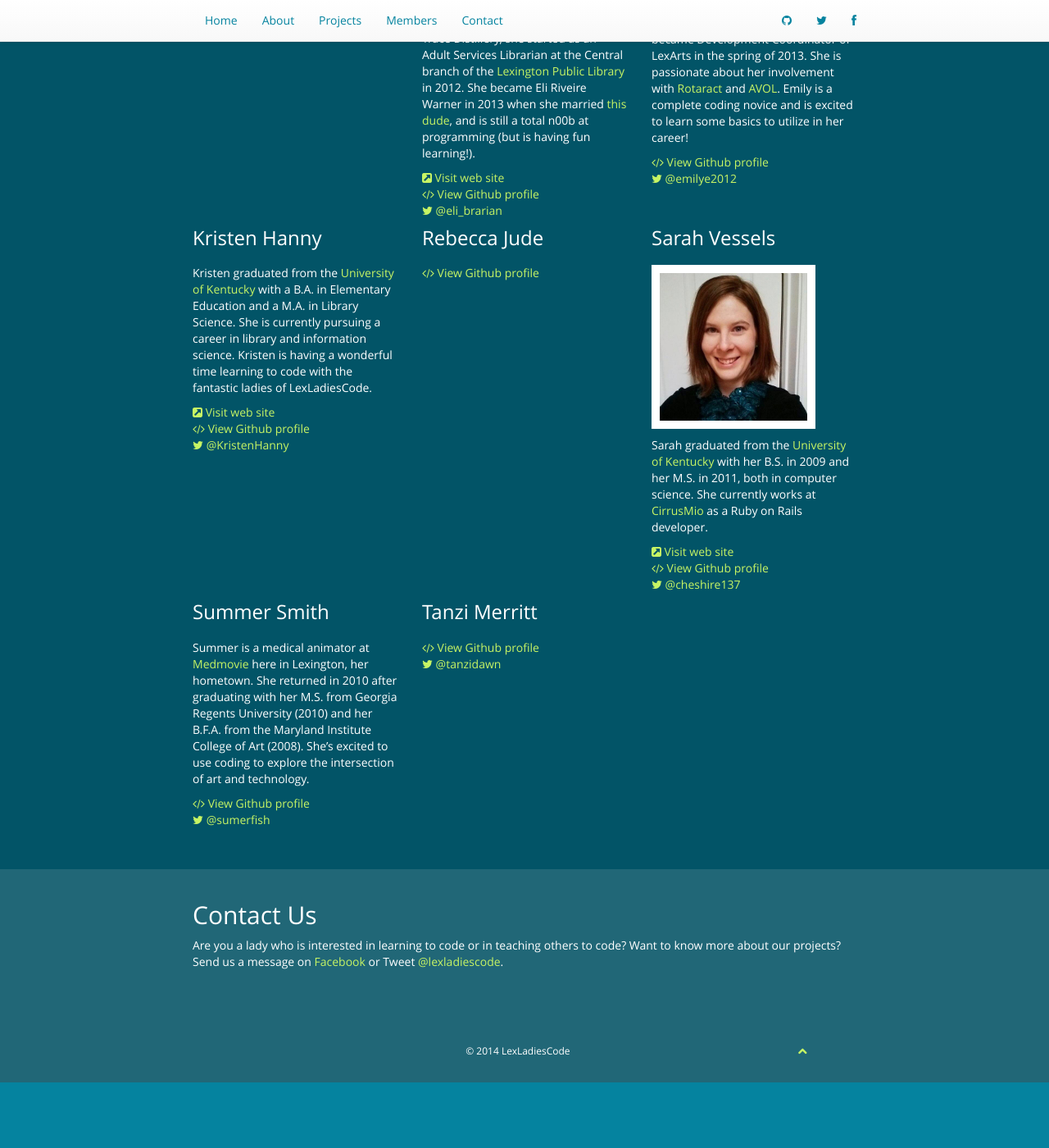
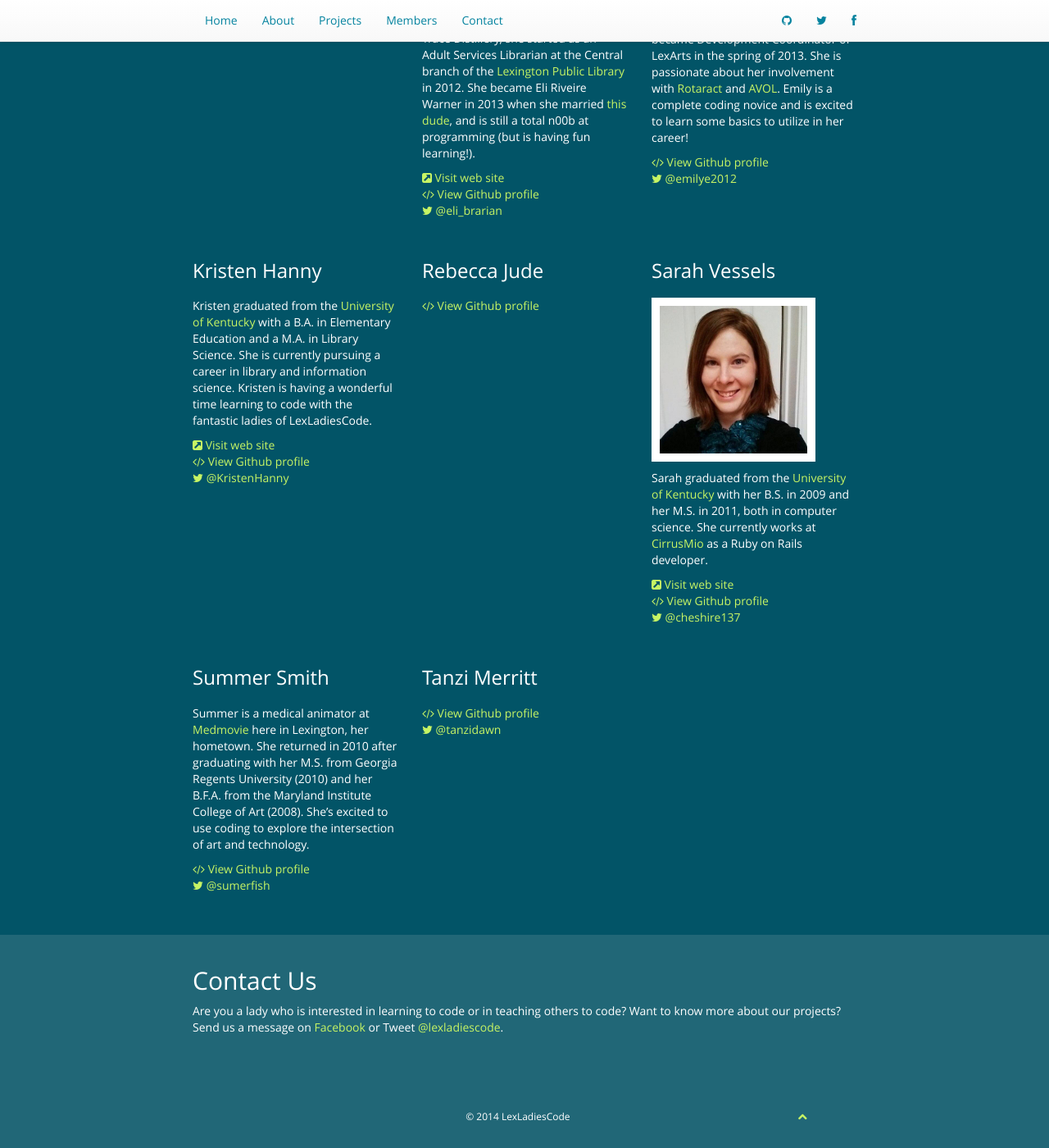
Before and after one commit to LexLadiesCode/LexLadiesCode.github.io, a Jekyll site: the page built from index.html, in a window 1280 px wide and 1400 px high, scrolled down 1377 px. Shown: the whole window at 82% size. Built offline with Jekyll 4.4.1, drawn with Linux system fonts in a browser that asks for light colours; nearby versions of some CDN libraries; Markdown is read by kramdown in place of the engine named in the settings; before the commit the page ends 2697 px from its top, so only the background shows below that.

Commit message:
Add spacing between member rows

```diff
--- a/_includes/members.html
+++ b/_includes/members.html
@@ -3,7 +3,6 @@
     <h2>Members</h2>
       {% assign column_counter = 0 %}
       {% for post in site.categories.members reversed %}
-
         {% if column_counter == 3 %}
           </div>
           {% assign column_counter = 0 %}
--- a/css/custom.css
+++ b/css/custom.css
@@ -59,6 +59,10 @@ h3.member-name {
 
 h3.project-name {
   margin-top: 0;
+}
+
+#members .row + .row {
+  margin-top: 40px;
 }
 
 .member-photo {
```
